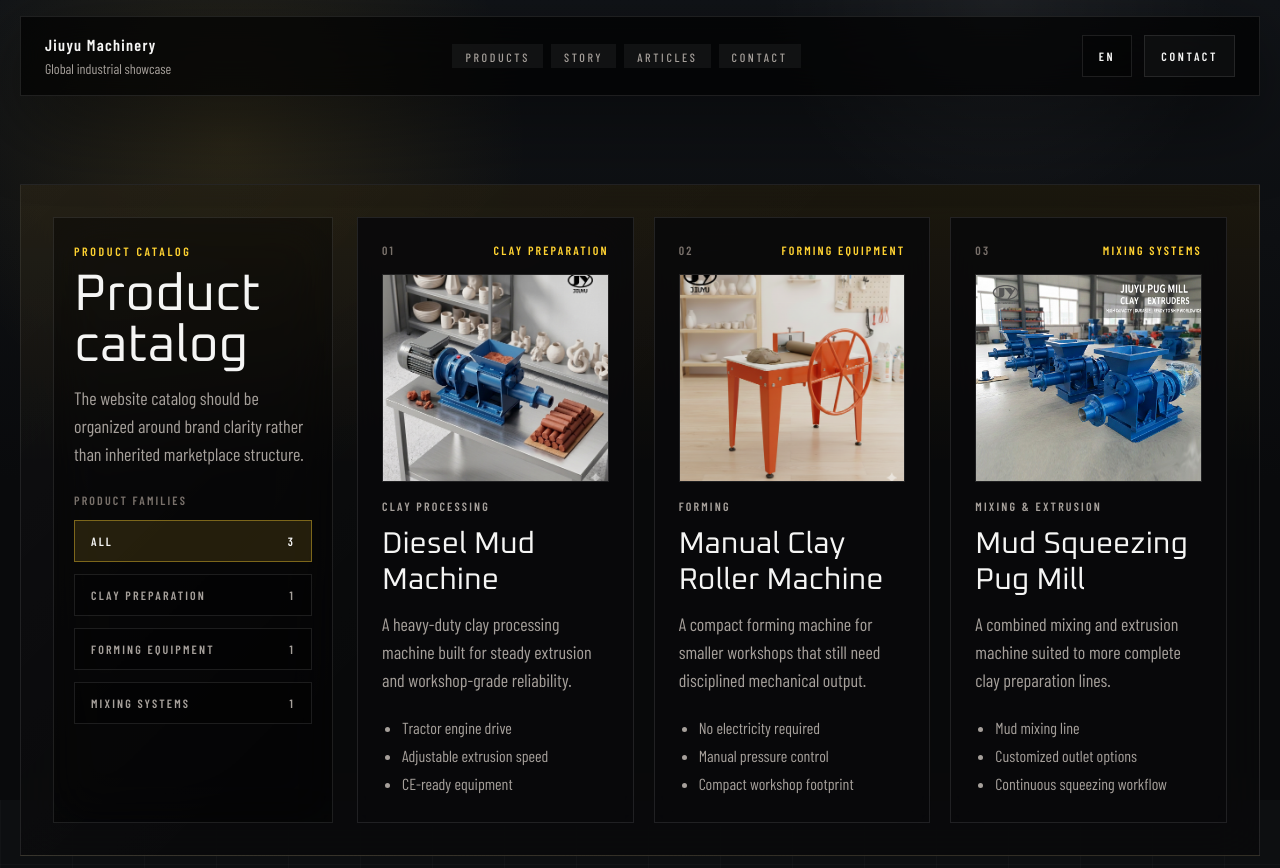
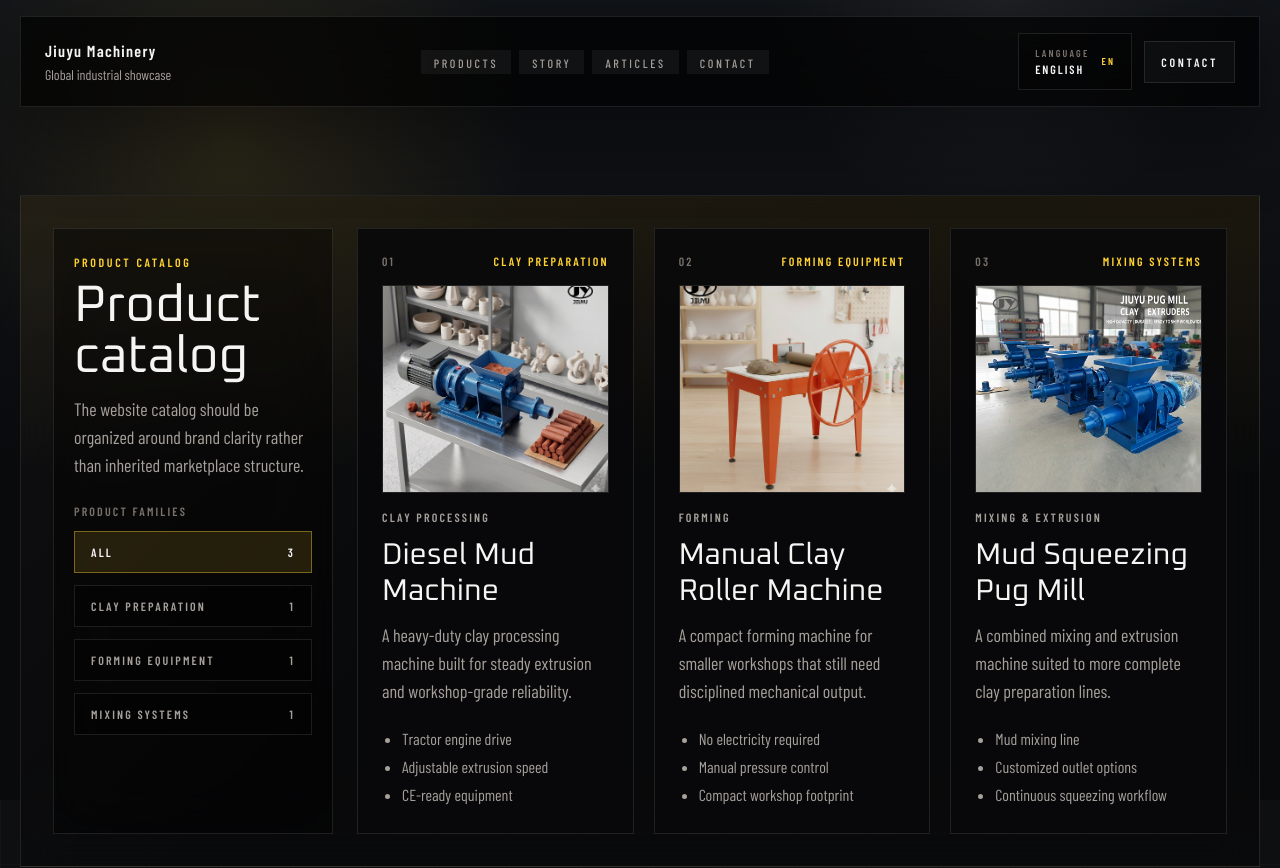
Before and after one commit to YSBZ/JY, a React (Vite) app: page /products in a window 1280 px wide. Shown: the top 868 px of the page. Built offline with nearby package versions, Linux system fonts and the light colour scheme.

Commit message:
feat: polish global header language controls

```diff
--- a/src/content/site.ts
+++ b/src/content/site.ts
@@ -8,9 +8,17 @@
 
 export const localeOptions = ['en', 'zh', 'ar', 'ru'] as const
 
+export const localeLabels = {
+  en: 'English',
+  zh: '中文',
+  ar: 'العربية',
+  ru: 'Русский',
+} satisfies Record<Locale, string>
+
 export const shellCopy = {
   en: {
     subtitle: 'Global industrial showcase',
+    languageLabel: 'Language',
     footerKicker: 'Industrial brand site',
     footerReach: 'Prepared for global buyers',
     footerSignals: ['EN / ZH / AR / RU', 'Catalog-first structure', 'Inquiry-ready shell'],
@@ -22,6 +30,7 @@
   },
   zh: {
     subtitle: '国际工业展示站',
+    languageLabel: '语言',
     footerKicker: '工业品牌站',
     footerReach: '面向全球买家准备',
     footerSignals: ['英文 / 中文 / 阿语 / 俄语', '目录优先结构', '可承接询盘的外壳'],
@@ -33,6 +42,7 @@
   },
   ar: {
     subtitle: 'عرض صناعي عالمي',
+    languageLabel: 'اللغة',
     footerKicker: 'موقع علامة صناعية',
     footerReach: 'مجهز للمشترين العالميين',
     footerSignals: ['EN / ZH / AR / RU', 'هيكل يركز على الكتالوج', 'واجهة جاهزة للاستفسار'],
@@ -44,6 +54,7 @@
   },
   ru: {
     subtitle: 'Глобальная промышленная витрина',
+    languageLabel: 'Язык',
     footerKicker: 'Сайт промышленного бренда',
     footerReach: 'Подготовлено для глобальных покупателей',
     footerSignals: ['EN / ZH / AR / RU', 'Каталог как основа', 'Оболочка для запросов'],
@@ -57,6 +68,7 @@
   Locale,
   {
     subtitle: string
+    languageLabel: string
     footerKicker: string
     footerReach: string
     footerSignals: string[]
--- a/src/ui/Shell.tsx
+++ b/src/ui/Shell.tsx
@@ -3,20 +3,32 @@
 import type { ReactNode } from 'react'
 import { Link, NavLink } from 'react-router-dom'
 
-import { localeOptions, nav, shellCopy } from '../content/site'
+import { localeLabels, localeOptions, nav, shellCopy } from '../content/site'
 import { useLocale } from '../state/locale'
 import type { Locale } from '../content/site'
 
-function LanguageToggle({ locale, onChange }: { locale: Locale; onChange: (locale: Locale) => void }) {
+function LanguageToggle({
+  locale,
+  onChange,
+  label,
+}: {
+  locale: Locale
+  onChange: (locale: Locale) => void
+  label: string
+}) {
   return (
     <DropdownMenu.Root>
       <DropdownMenu.Trigger asChild>
         <button
           aria-label="Language switcher"
-          className="inline-flex items-center justify-center border border-white/10 bg-black/30 px-4 py-3 text-xs font-semibold uppercase tracking-[0.22em] text-stone-100 transition hover:border-amber-300/35 hover:text-amber-300"
+          className="inline-flex items-center gap-3 border border-white/10 bg-black/30 px-4 py-3 text-left transition hover:border-amber-300/35"
           type="button"
         >
-          {locale.toUpperCase()}
+          <span className="grid">
+            <span className="text-[10px] font-semibold uppercase tracking-[0.22em] text-stone-500">{label}</span>
+            <span className="text-xs font-semibold uppercase tracking-[0.16em] text-stone-100">{localeLabels[locale]}</span>
+          </span>
+          <span className="text-[10px] font-semibold uppercase tracking-[0.22em] text-amber-300">{locale.toUpperCase()}</span>
         </button>
       </DropdownMenu.Trigger>
 
@@ -36,7 +48,10 @@
               }`}
               onSelect={() => onChange(value)}
             >
-              {value.toUpperCase()}
+              <div className="flex min-w-40 items-center justify-between gap-4">
+                <span>{localeLabels[value]}</span>
+                <span className="text-[10px] tracking-[0.22em] text-stone-500">{value.toUpperCase()}</span>
+              </div>
             </DropdownMenu.Item>
           ))}
         </DropdownMenu.Content>
@@ -74,10 +89,10 @@
     <div className="mx-auto min-h-screen max-w-[1380px] px-3 py-4 sm:px-5">
       <div className="pointer-events-none fixed inset-0 bg-[radial-gradient(circle_at_18%_18%,rgba(241,190,50,0.12),transparent_24%),radial-gradient(circle_at_78%_0%,rgba(255,255,255,0.06),transparent_18%),linear-gradient(180deg,#111418,#090a0c_60%)]" />
       <header className="sticky top-4 z-20 grid items-center gap-5 border border-white/10 bg-black/70 px-4 py-4 shadow-[0_24px_80px_rgba(0,0,0,0.45)] backdrop-blur-xl lg:grid-cols-[auto_1fr_auto] lg:px-6">
-        <div className="flex flex-col gap-0.5">
+        <Link className="flex flex-col gap-0.5 transition hover:text-amber-300" to="/">
           <strong className="text-base font-semibold tracking-[0.08em] text-stone-100">Jiuyu Machinery</strong>
           <small className="text-sm text-stone-400">{copy.subtitle}</small>
-        </div>
+        </Link>
 
         <NavigationMenu.Root className="overflow-x-auto overflow-y-hidden">
           <NavigationMenu.List className="flex min-w-max flex-nowrap justify-start gap-2 lg:min-w-0 lg:justify-center">
@@ -90,7 +105,7 @@
         </NavigationMenu.Root>
 
         <div className="flex flex-wrap items-center gap-3 lg:justify-end">
-          <LanguageToggle locale={locale} onChange={setLocale} />
+          <LanguageToggle label={copy.languageLabel} locale={locale} onChange={setLocale} />
           <Link
             className="inline-flex items-center justify-center border border-white/10 bg-white/[0.03] px-4 py-3 text-xs font-semibold uppercase tracking-[0.22em] text-stone-100 transition hover:border-amber-300/35 hover:text-amber-300"
             to="/contact"
```
